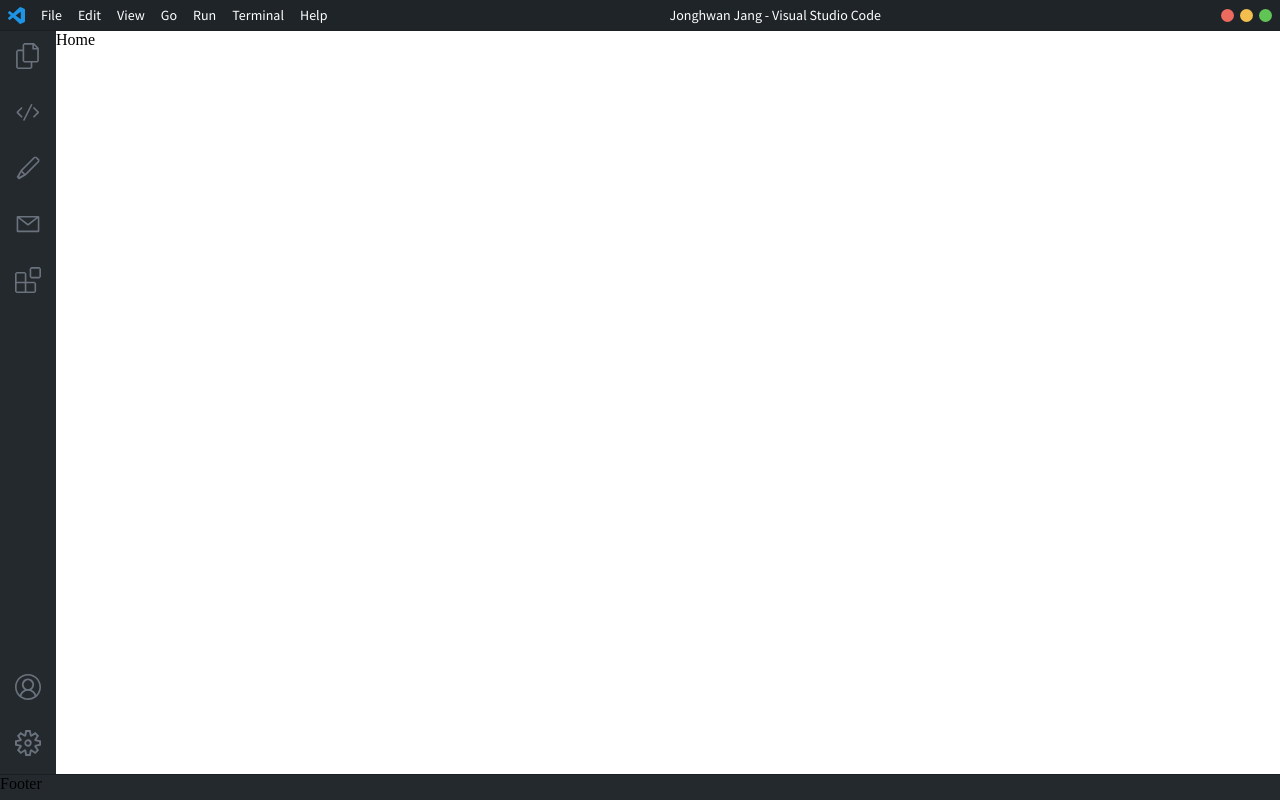
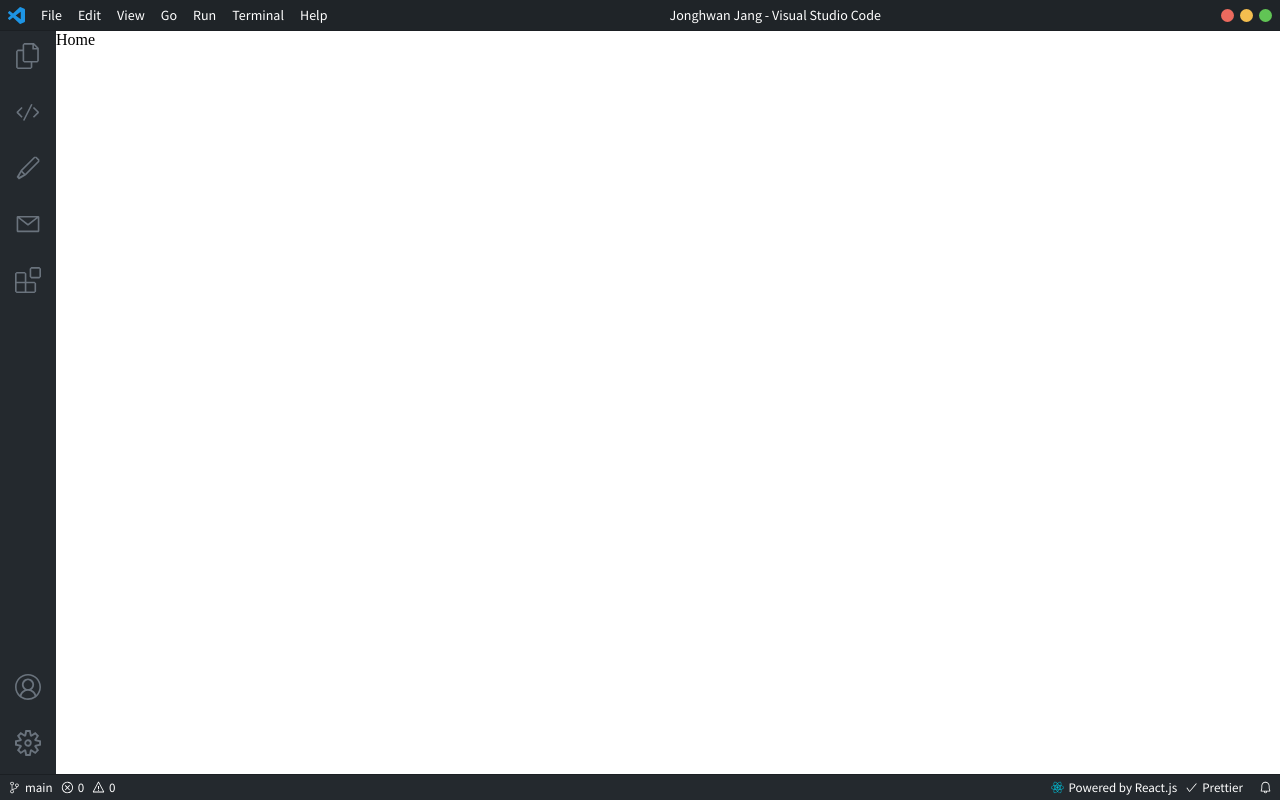
Before and after one commit to wkdwhdghks/portfolio-vscode, a React app: page / in a window 1280 px wide. Built offline with nearby package versions, Linux system fonts and the light colour scheme.

Commit message:
footer 구현

```diff
--- a/src/components/Footer.js
+++ b/src/components/Footer.js
@@ -1,7 +1,41 @@
+import { VscError, VscWarning, VscCheck, VscBell } from "react-icons/vsc";
+import { IoIosGitBranch } from "react-icons/io";
+import { FaReact } from "react-icons/fa";
 import styles from "./Footer.module.css";
 
 function Footer() {
-  return <div className={styles.div}>Footer</div>;
+  return (
+    <div className={styles.container}>
+      <div className={styles.leftContainer}>
+        <div className={styles.gitContainer}>
+          <IoIosGitBranch className={styles.git} />
+          <p>main</p>
+        </div>
+        <div className={styles.errorContainer}>
+          <VscError className={styles.error} />
+          <p>0</p>
+        </div>
+        <div className={styles.warningContainer}>
+          <VscWarning className={styles.warning} />
+          <p>0</p>
+        </div>
+      </div>
+
+      <div className={styles.rightContainer}>
+        <div className={styles.reactContainer}>
+          <FaReact className={styles.react} />
+          <p>Powered by React.js</p>
+        </div>
+        <div className={styles.prettierContainer}>
+          <VscCheck className={styles.prettier} />
+          <p>Prettier</p>
+        </div>
+        <div className={styles.bellContainer}>
+          <VscBell className={styles.bell} />
+        </div>
+      </div>
+    </div>
+  );
 }
 
 export default Footer;
--- a/src/components/Footer.module.css
+++ b/src/components/Footer.module.css
@@ -1,5 +1,64 @@
-.div {
+.container {
   height: 25px;
+  display: flex;
+  justify-content: space-between;
+  align-items: center;
+  padding: 0px 8px;
   background-color: #24292e;
   border-top: 1px solid #1b1f23;
+  color: #ffffff;
+  font-family: "Source Sans Pro", sans-serif;
+  font-size: 14px;
 }
+
+.leftContainer,
+.rightContainer {
+  display: flex;
+}
+
+.gitContainer,
+.errorContainer,
+.warningContainer {
+  display: flex;
+  align-items: center;
+  margin-right: 8px;
+  font-size: 13px;
+}
+
+.gitContainer,
+.errorContainer {
+  margin-right: 8px;
+}
+
+.git,
+.error,
+.warning {
+  margin-right: 4px;
+}
+
+.reactContainer,
+.prettierContainer {
+  display: flex;
+  align-items: center;
+  font-size: 13px;
+  margin-right: 8px;
+}
+
+.react {
+  color: #00bcd4;
+}
+
+.react,
+.prettier {
+  margin-right: 4px;
+}
+
+.bellContainer {
+  display: flex;
+  align-items: center;
+}
+
+.bell {
+  margin-left: 8px;
+  font-size: 13px;
+}
```
